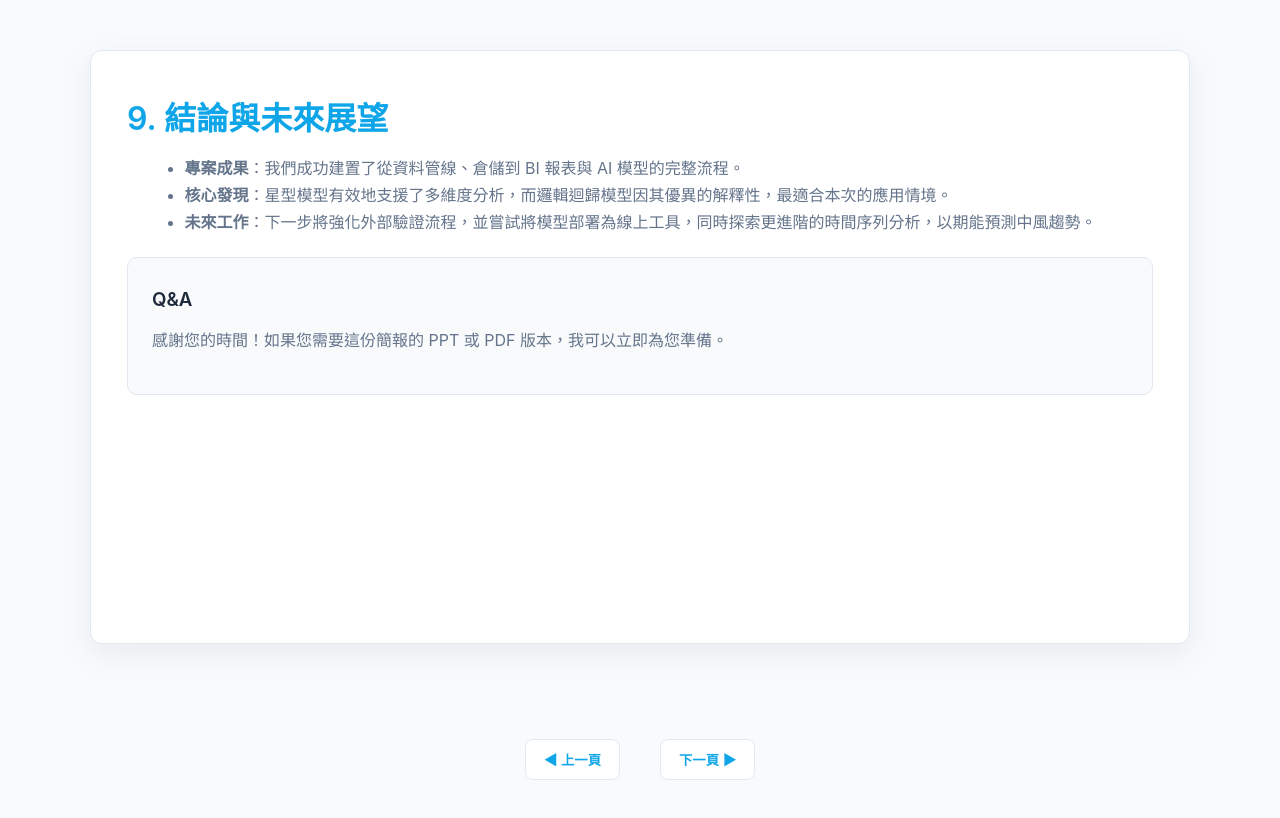
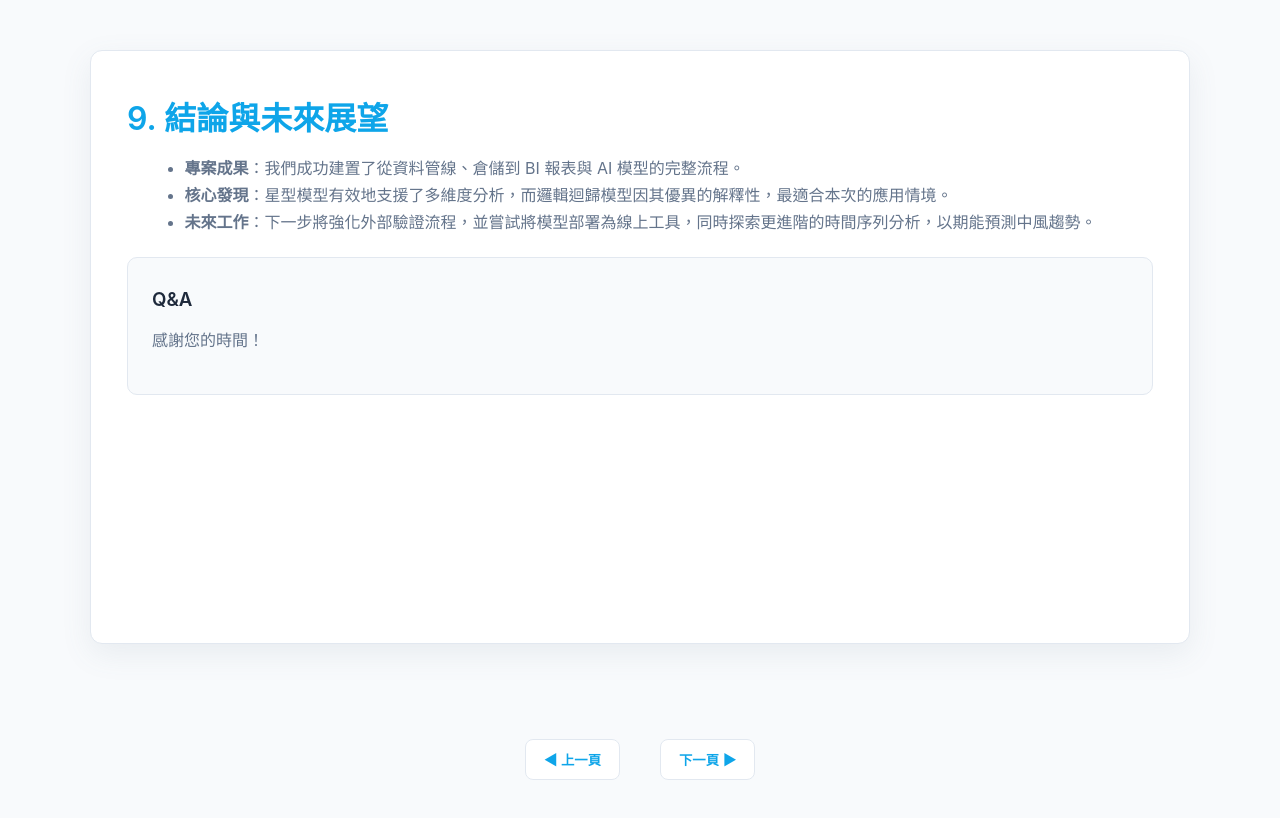
Before and after one commit to DancingPandaSa/Strokedata, a plain HTML site: page Slide.html in a window 1280 px wide. Both pictures are taken after a click on the button "◀ 上一頁". Drawn offline with Linux system fonts and the light colour scheme.

Commit message:
updated slide

```diff
--- a/Slide.html
+++ b/Slide.html
@@ -282,7 +282,7 @@ P = 1 / (1 + exp(-z))
       </ul>
       <div style="margin-top:20px" class="card">
         <h3>Q&A</h3>
-        <p>感謝您的時間！如果您需要這份簡報的 PPT 或 PDF 版本，我可以立即為您準備。</p>
+        <p>感謝您的時間！</p>
       </div>
     </section>
   </div>
```
